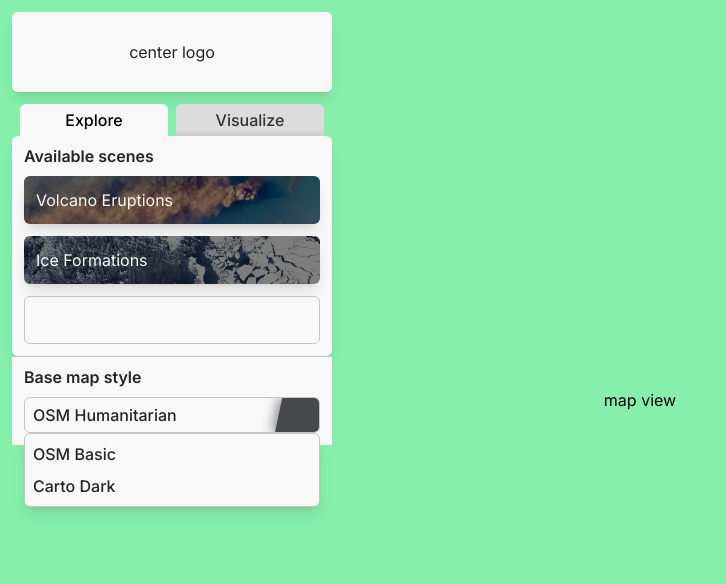
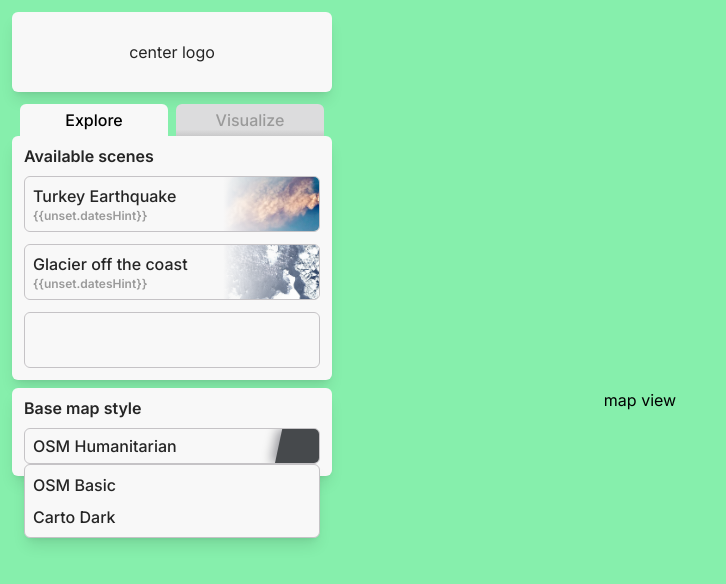
Before and after one commit to toshaklg/tw-showcase-webmap, a Vue app: page / in a window 1280 px wide. Both pictures are taken after a click on the button "OSM Humanitarian". Shown: the top 584 px of the page, without its empty margins (0-726 px from the left). Built offline with nearby package versions, Linux system fonts and the light colour scheme; some icons are missing.

Commit message:
New scenes style

```diff
--- a/src/components/Dropdown.vue
+++ b/src/components/Dropdown.vue
@@ -10,13 +10,16 @@
           class="group-hover:w-full group-focus:w-full transition-all origin-bottom-left bg-accentDark w-2 -skew-x-12 shadow-[rgba(0,0,15,0.40)_-4px_0px_10px_0px]">
         </div>
       </div>
-      <v-icon class="absolute right-0 pointer-events-none group-hover:text-textContrast group-focus:text-textContrast" name="bi-arrow-down-short"
-        scale="1.75" />
+      <v-icon class="absolute right-0 pointer-events-none group-hover:text-textContrast group-focus:text-textContrast"
+        name="bi-arrow-down-short" scale="1.75" />
     </button>
-    <div :class="isOpen ? `block ${sideStyle}` : 'hidden'" id="myId"
-      class="absolute flex flex-col w-full py-1 border rounded-md shadow-lg bg-fillMain border-accentPale">
-      <button name="dd_item" v-for="item in ls" :key="item.key" class="flex py-1 pl-2 font-medium hover:bg-hoverMain">{{ item.value }}</button>
-    </div>
+    <Transition name="slide-down" mode="out-in">
+      <div v-if="isOpen" :class="`${sideStyle}`"
+        class="absolute flex flex-col w-full py-1 border rounded-md shadow-lg bg-fillMain border-accentPale">
+        <button name="dd_item" v-for="item in ls" :key="item.key" class="flex py-1 pl-2 font-medium hover:bg-hoverMain">{{
+          item.value }}</button>
+      </div>
+    </Transition>
   </div>
 </template>
 
--- a/src/components/sidepanel/NewEntry.vue
+++ b/src/components/sidepanel/NewEntry.vue
@@ -1,6 +1,6 @@
 <template>
   <button
-    class="w-full h-12 overflow-hidden border rounded-md cursor-pointer select-none border-accentPale hover:outline hover:outline-2 hover:outline-offset-2 outline-accentDark">
+    class="w-full overflow-hidden border rounded-md cursor-pointer select-none h-14 border-accentPale hover:outline hover:outline-2 hover:outline-offset-2 outline-accentDark">
     <div class="flex items-center justify-center h-full px-3 font-normal">
       <v-icon class="text-accentDark" name="bi-plus-circle-dotted" scale="1.75" />
     </div>
--- a/src/components/sidepanel/SceneEntry.vue
+++ b/src/components/sidepanel/SceneEntry.vue
@@ -1,19 +1,24 @@
 <template>
   <button
-    :style="{'background-image': 'url(' + img + ')'}"
-    class="w-full h-12 overflow-hidden bg-center bg-cover rounded-md shadow-lg cursor-pointer select-none hover:outline hover:outline-2 hover:outline-offset-2 outline-accentDark">
-    <div class="w-full h-full bg-black bg-opacity-50">
-      <div class="flex items-center justify-between h-full px-3 font-normal">
-        <p class="text-textContrast">{{ title }}</p>
-      </div>
-    </div>
+    class="relative flex flex-col items-start justify-center w-full pl-2 overflow-hidden border rounded-md cursor-pointer select-none h-14 border-accentPale hover:outline hover:outline-2 hover:outline-offset-2 outline-accentDark">
+    <span class="font-medium text-textMain">{{ title }}</span>
+    <span class="text-xs font-semibold text-textSecondary">{{ datesHint }}</span>
+    <div
+      class="absolute right-0 h-full bg-center bg-cover aspect-video bg-gradient-to-r from-[#fff] to-[#000] bg-blend-darken"
+      :style="{ 'background-image': 'url(' + img + ')' }"></div>
+    <div class="absolute right-0 h-full aspect-video bg-gradient-to-r from-fillMain to-[#fff0]"></div>
   </button>
 </template>
 
 <script setup>
 const props = defineProps({
   title: {
-    type: String
+    type: String,
+    default: "{{unset.title}}"
+  },
+  datesHint: {
+    type: String,
+    default: "{{unset.datesHint}}"
   },
   img: {
     type: String
--- a/src/components/sidepanel/SidePanel.vue
+++ b/src/components/sidepanel/SidePanel.vue
@@ -29,22 +29,19 @@
     </div>
 
 
-    <div id="panel" class="flex flex-col overflow-y-auto rounded-md shadow-lg grow bg-fillMain">
-      <div class="w-full h-full px-3 pt-2 pb-3">
+    <div id="panel" class="flex flex-col overflow-x-hidden overflow-y-auto rounded-md shadow-lg grow bg-fillMain">
+      <div class="px-3 pt-2 pb-3">
         <!--Explore tab content-->
         <Transition name="slide-up" mode="out-in">
           <div v-if="tab === 'explore'">
             <ViewHeading class="mb-2" text="Available scenes" />
-            <SceneEntry class="mb-3" title="Volcano Eruptions" :img="volcano_ground" />
-            <SceneEntry class="mb-3" title="Ice Formations" :img="ice_ground" />
+            <SceneEntry class="mb-3" title="Turkey Earthquake" :img="volcano_ground" />
+            <SceneEntry class="mb-3" title="Glacier off the coast" :img="ice_ground" />
             <NewEntry />
           </div>
           <!--Visualize tab content-->
           <div v-else-if="tab === 'visualize'">
-            <div class="flex items-center justify-between text-base font-semibold">
-              <span class="">Data layers</span>
-              <v-icon class="justify-self-end text-[#C5C3C6] " name="hi-solid-question-mark-circle" scale="1.25" />
-            </div>
+            <ViewHeading class="mb-2" text="Raster layers" />
             <div class="mt-3">
               <div class="bg-[url('/src/assets/TCIB.png')] bg-cover bg-center h-14 rounded-md  overflow-hidden shadow-lg">
                 <div class="w-full h-full bg-black bg-opacity-25">
@@ -60,7 +57,7 @@
       </div>
     </div>
     <!--Base map selector-->
-    <div class="w-full px-3 pt-2 pb-3 border-t border-solid bg-fillMain border-accentPale">
+    <div class="w-full px-3 pt-2 pb-3 mt-2 rounded-md shadow-lg bg-fillMain">
       <ViewHeading class="mb-2" text="Base map style" />
       <Dropdown />
     </div>
--- a/src/style.css
+++ b/src/style.css
@@ -18,7 +18,7 @@
     --hover-main: 225 225 225;
     --text-main: 37 37 37;
     --text-contrast: 248 248 248;
-    --text-secondary: 50 50 50;
+    --text-secondary: 154 154 154;
     --tab-shadow-from: 201 201 202;
     --tab-shadow-to: 220 220 221;
     --accent-main: 239 131 84;
```
